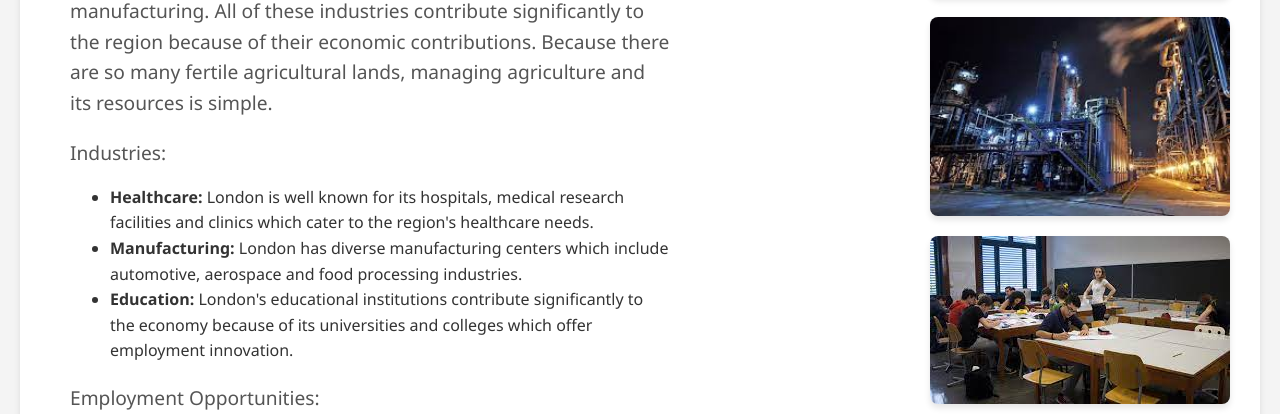
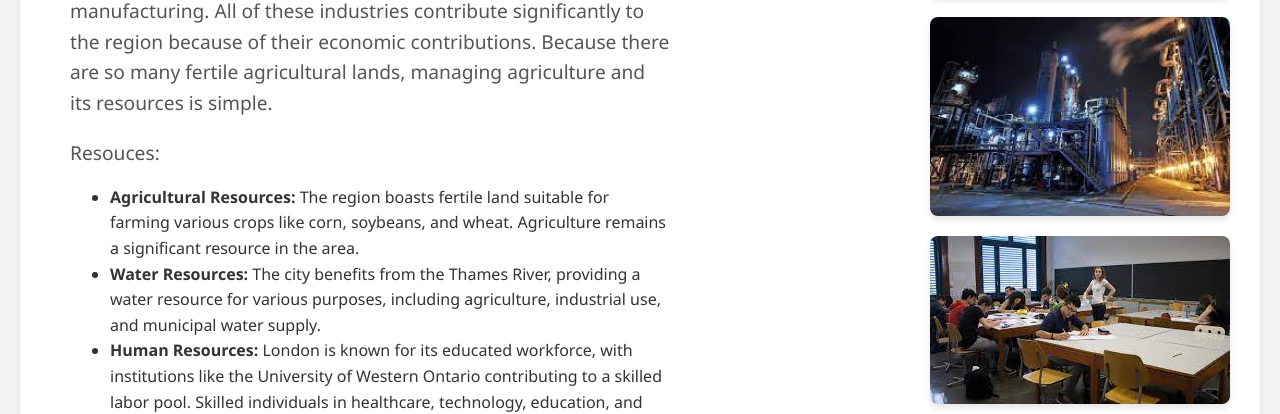
Before and after one commit to ahmedalbahrani6/londonOntario, a plain HTML site: page resources_industries.html in a window 1280 px wide. Shown: the part 413-827 px from the top of the page. Drawn offline with Linux system fonts and the light colour scheme.

Commit message:
resource stufs

```diff
--- a/resources_industries.html
+++ b/resources_industries.html
@@ -69,6 +69,16 @@
                         The city takes pride in its fields of education, healthcare, and manufacturing. All of these industries contribute significantly to the region because of their economic contributions. Because there are so many fertile agricultural lands, managing agriculture and its resources is simple.
                     </p>
                     <p>
+                        Resouces:
+                        <ul>
+                            <li><strong>Agricultural Resources:</strong> The region boasts fertile land suitable for farming various crops like corn, soybeans, and wheat. Agriculture remains a significant resource in the area.</li>
+                            <li><strong>Water Resources:</strong> The city benefits from the Thames River, providing a water resource for various purposes, including agriculture, industrial use, and municipal water supply.</li>
+                            <li><strong>Human Resources:</strong> London is known for its educated workforce, with institutions like the University of Western Ontario contributing to a skilled labor pool. Skilled individuals in healthcare, technology, education, and manufacturing sectors are prominent resources in the city.
+
+                            </li>
+                        </ul>
+                    </p>
+                    <p>
                         Industries:
                         <ul>
                             <li><strong>Healthcare:</strong> London is well known for its hospitals, medical research facilities and clinics which cater to the region's healthcare needs.</li>
```
